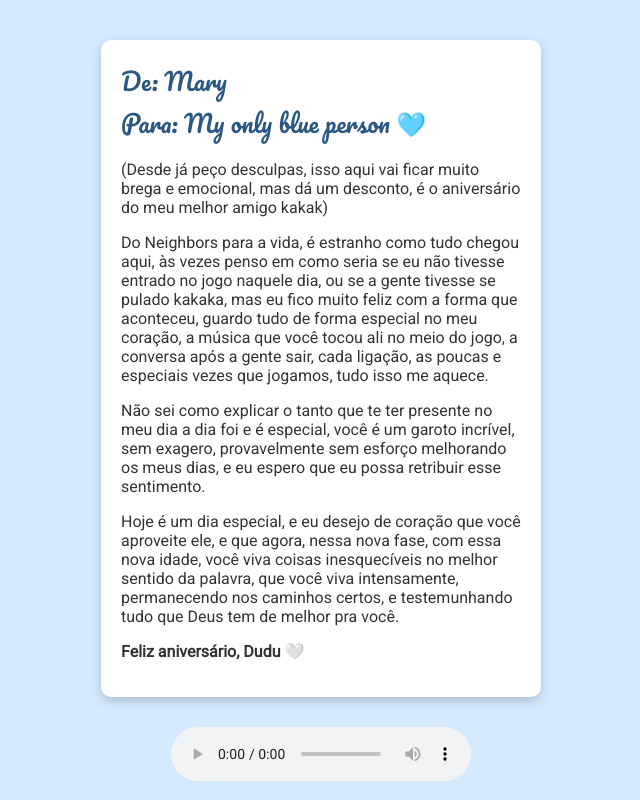
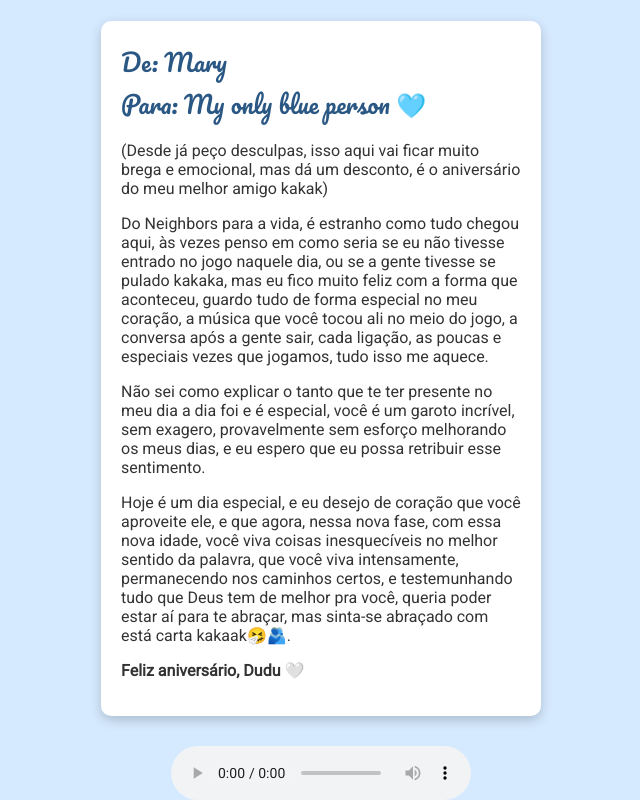
Before and after one commit to eyshilasantos-mary/cartinha-dudu, a plain HTML site: page index.html in a window 1280 px wide. Both pictures are taken after a click on the element "Clique para abrir 💌". Shown: the whole page, without its empty margins (319-959 px from the left). Drawn offline with Linux system fonts and the light colour scheme.

Commit message:
Update index.html

```diff
--- a/index.html
+++ b/index.html
@@ -59,7 +59,7 @@
         <p>(Desde já peço desculpas, isso aqui vai ficar muito brega e emocional, mas dá um desconto, é o aniversário do meu melhor amigo kakak)</p>
         <p>Do Neighbors para a vida, é estranho como tudo chegou aqui, às vezes penso em como seria se eu não tivesse entrado no jogo naquele dia, ou se a gente tivesse se pulado kakaka, mas eu fico muito feliz com a forma que aconteceu, guardo tudo de forma especial no meu coração, a música que você tocou ali no meio do jogo, a conversa após a gente sair, cada ligação, as poucas e especiais vezes que jogamos, tudo isso me aquece.</p>
         <p>Não sei como explicar o tanto que te ter presente no meu dia a dia foi e é especial, você é um garoto incrível, sem exagero, provavelmente sem esforço melhorando os meus dias, e eu espero que eu possa retribuir esse sentimento.</p>
-        <p>Hoje é um dia especial, e eu desejo de coração que você aproveite ele, e que agora, nessa nova fase, com essa nova idade, você viva coisas inesquecíveis no melhor sentido da palavra, que você viva intensamente, permanecendo nos caminhos certos, e testemunhando tudo que Deus tem de melhor pra você.</p>
+        <p>Hoje é um dia especial, e eu desejo de coração que você aproveite ele, e que agora, nessa nova fase, com essa nova idade, você viva coisas inesquecíveis no melhor sentido da palavra, que você viva intensamente, permanecendo nos caminhos certos, e testemunhando tudo que Deus tem de melhor pra você, queria poder estar aí para te abraçar, mas sinta-se abraçado com está carta kakaak🤧🫂.</p>
         <p><strong>Feliz aniversário, Dudu 🤍</strong></p>
     </div>
     <audio id="audio" controls loop>
```
